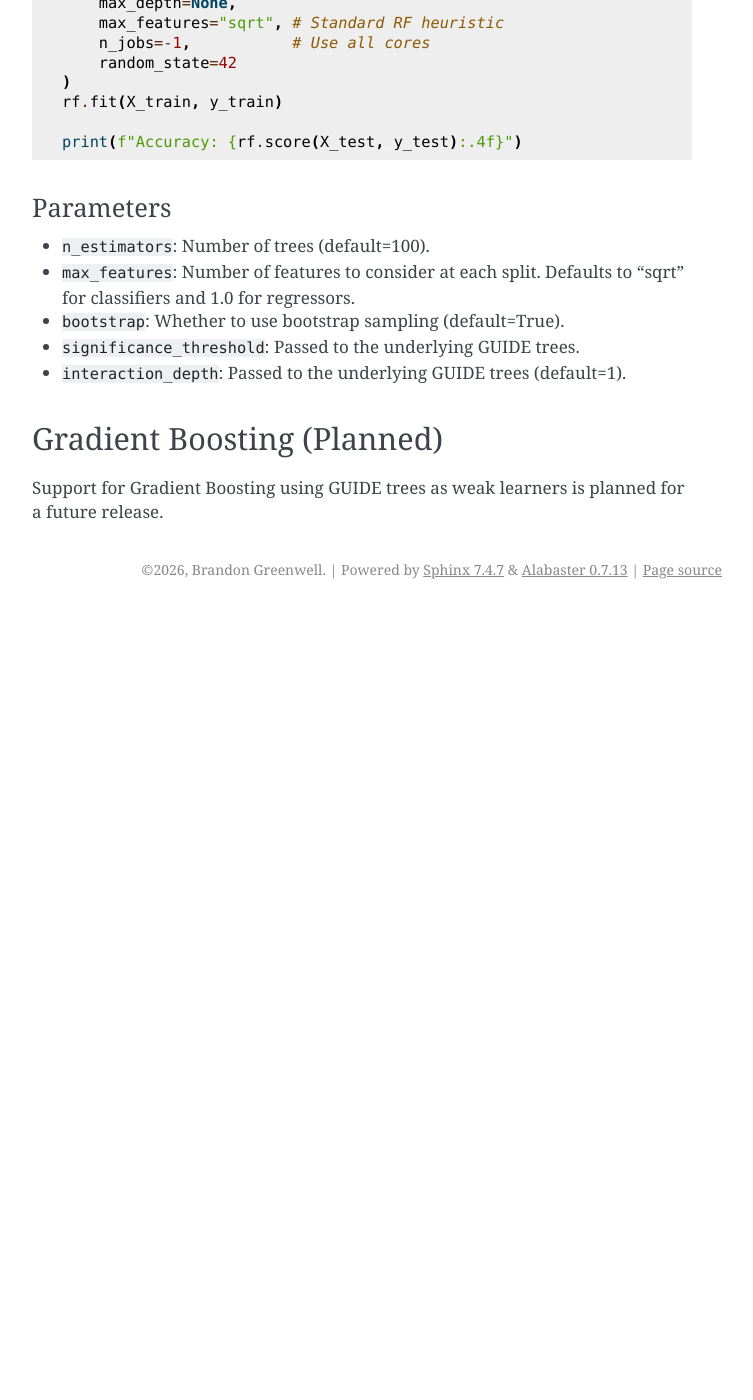
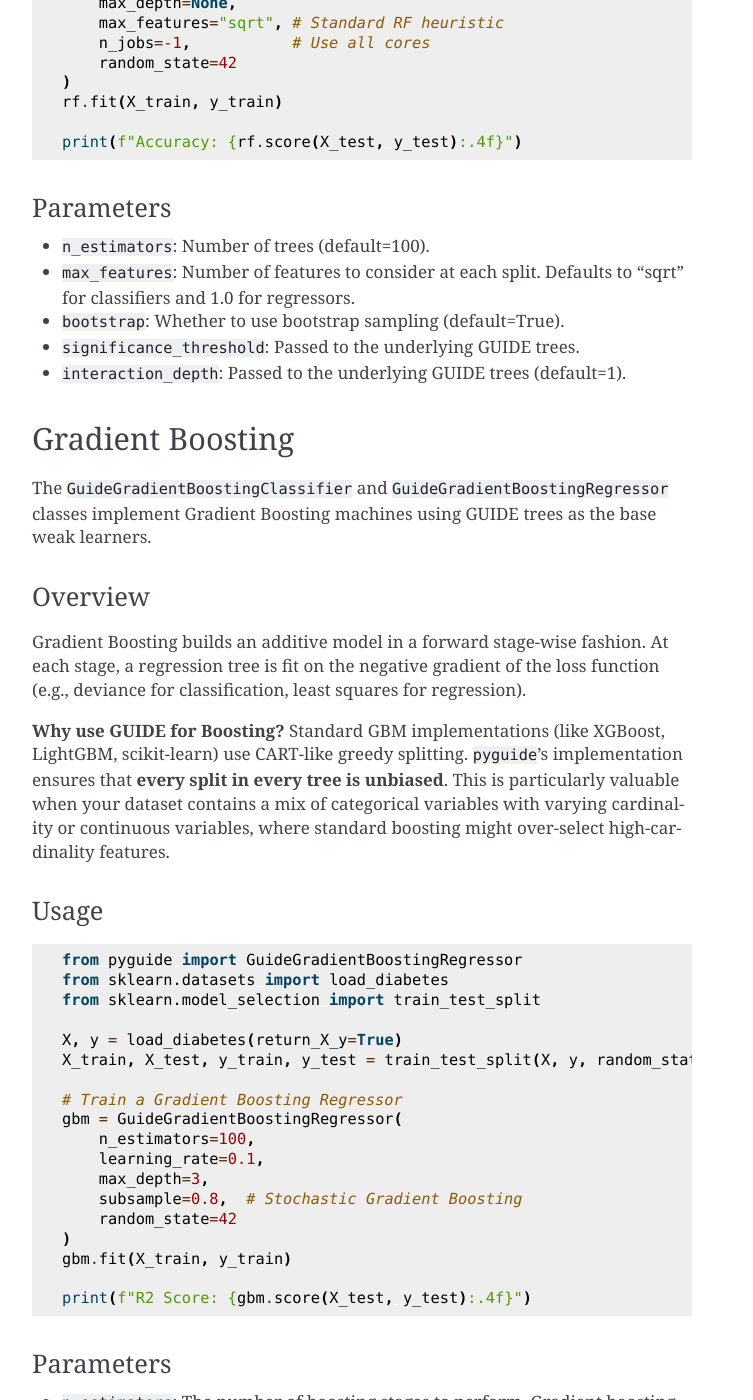
Before and after one commit to bgreenwell/pyguide, a Sphinx documentation site: the page built from docs/source/ensembles.md, in a window 1280 px wide and 1400 px high, scrolled down 928 px. Shown: the whole window, without its empty margins (388-1141 px from the left). Built offline with Sphinx 7.4.7, drawn with Linux system fonts in a browser that asks for light colours; before the commit the page ends 1537 px from its top, so only the background shows below that; some of the changed text lies outside the part shown.

Commit message:
conductor(checkpoint): Checkpoint end of Phase 3 (Gradient Boosting)

````diff
--- a/docs/source/ensembles.md
+++ b/docs/source/ensembles.md
@@ -43,6 +43,48 @@ print(f"Accuracy: {rf.score(X_test, y_test):.4f}")
 - `significance_threshold`: Passed to the underlying GUIDE trees.
 - `interaction_depth`: Passed to the underlying GUIDE trees (default=1).
 
-## Gradient Boosting (Planned)
+## Gradient Boosting
 
-Support for Gradient Boosting using GUIDE trees as weak learners is planned for a future release.
+The `GuideGradientBoostingClassifier` and `GuideGradientBoostingRegressor` classes implement Gradient Boosting machines using GUIDE trees as the base weak learners.
+
+### Overview
+
+Gradient Boosting builds an additive model in a forward stage-wise fashion. At each stage, a regression tree is fit on the negative gradient of the loss function (e.g., deviance for classification, least squares for regression).
+
+**Why use GUIDE for Boosting?**
+Standard GBM implementations (like XGBoost, LightGBM, scikit-learn) use CART-like greedy splitting. `pyguide`'s implementation ensures that **every split in every tree is unbiased**. This is particularly valuable when your dataset contains a mix of categorical variables with varying cardinality or continuous variables, where standard boosting might over-select high-cardinality features.
+
+### Usage
+
+```python
+from pyguide import GuideGradientBoostingRegressor
+from sklearn.datasets import load_diabetes
+from sklearn.model_selection import train_test_split
+
+X, y = load_diabetes(return_X_y=True)
+X_train, X_test, y_train, y_test = train_test_split(X, y, random_state=42)
+
+# Train a Gradient Boosting Regressor
+gbm = GuideGradientBoostingRegressor(
+    n_estimators=100,
+    learning_rate=0.1,
+    max_depth=3,
+    subsample=0.8,  # Stochastic Gradient Boosting
+    random_state=42
+)
+gbm.fit(X_train, y_train)
+
+print(f"R2 Score: {gbm.score(X_test, y_test):.4f}")
+```
+
+### Parameters
+
+- `n_estimators`: The number of boosting stages to perform. Gradient boosting is fairly robust to over-fitting so a large number usually results in better performance.
+- `learning_rate`: learning rate shrinks the contribution of each tree by `learning_rate`.
+- `max_depth`: maximum depth of the individual regression estimators. The maximum depth limits the number of nodes in the tree. Tune this parameter for best performance; the best value depends on the interaction of the input variables.
+- `subsample`: The fraction of samples to be used for fitting the individual base learners. If smaller than 1.0 this results in Stochastic Gradient Boosting. `subsample` interacts with the parameter `n_estimators`. Choosing `subsample < 1.0` leads to a reduction of variance and an increase in bias.
+- `significance_threshold`, `interaction_depth`, `max_interaction_candidates`: Passed to the underlying GUIDE trees.
+
+### Current Limitations
+- **Binary Classification Only:** `GuideGradientBoostingClassifier` currently supports only binary classification (Log Loss).
+- **Speed:** While optimized with Rust kernels, the Python-driven boosting loop is slower than highly optimized C++ libraries like XGBoost or LightGBM. It is prioritized for statistical rigor and unbiased selection rather than raw speed.
````
Also changed, not shown: README.md (+41 -21 lines), conductor/tracks/gradient_boosting_20260104/plan.md (+4 -4 lines), 1 other file.
